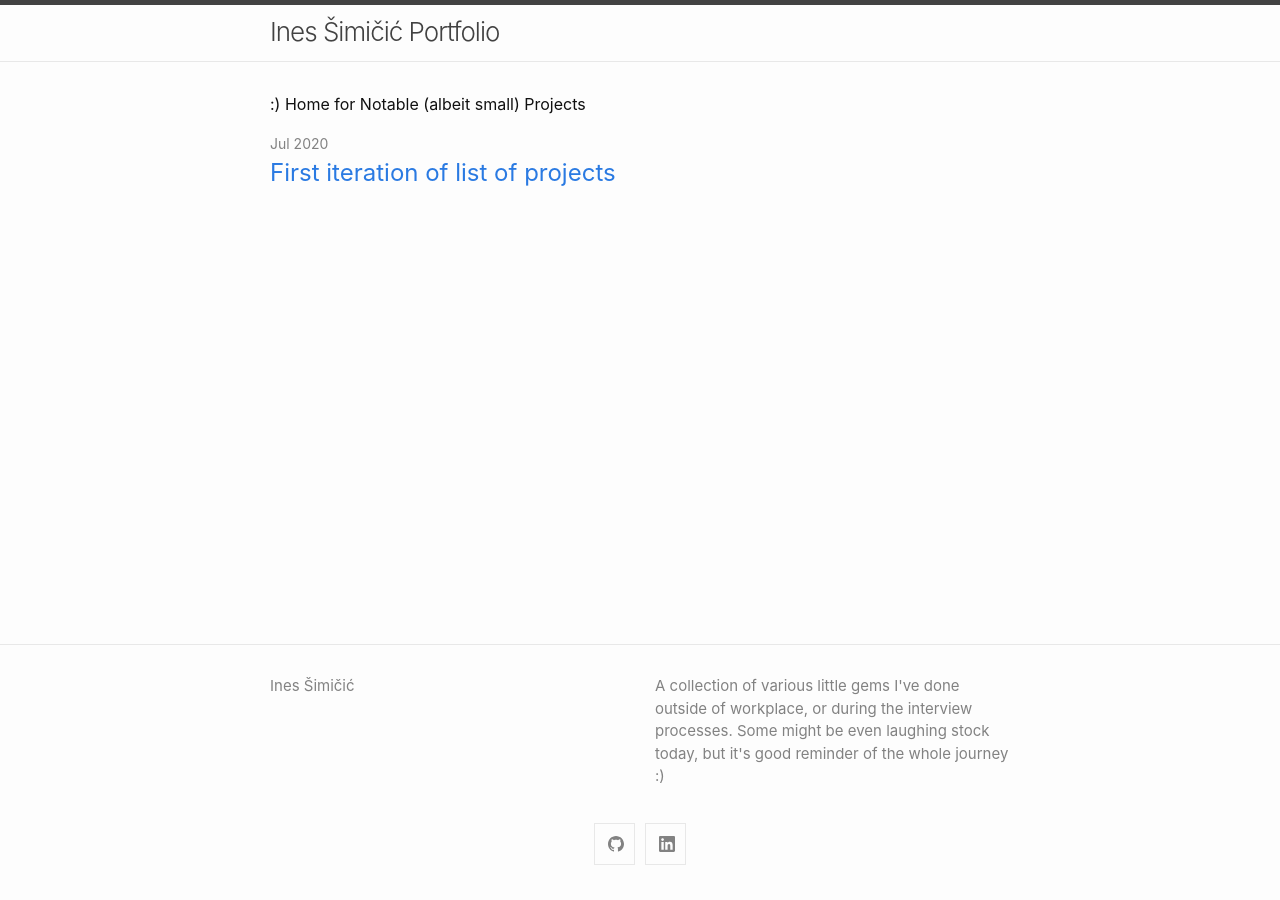
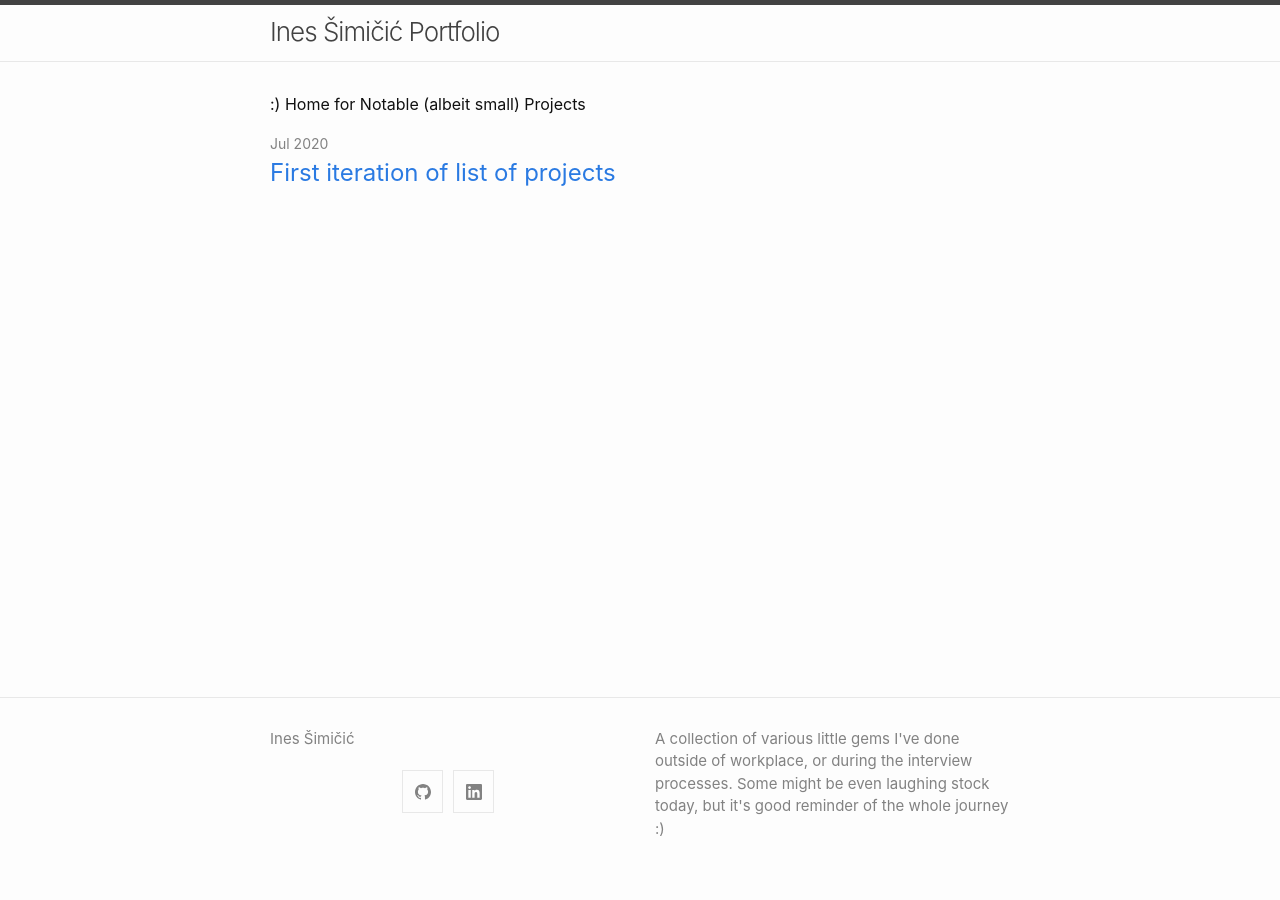
Before and after one commit to inesucrvenom/inesucrvenom.github.io, a Jekyll site: the page built from index.md, in a window 1280 px wide. Built offline with Jekyll 4.4.1, drawn with Linux system fonts in a browser that asks for light colours; the list of posts is cut into pages by our own code.

Commit message:
move social links below the author

```diff
--- a/_includes/footer.html
+++ b/_includes/footer.html
@@ -15,16 +15,16 @@
           {%- endif %}
         </ul>
       {%- endif %}
+      <div class="social-links">
+        {%- include social.html -%}
+      </div>
+
       </div>
       <div class="footer-col">
         <p>{{ site.description | escape }}</p>
       </div>
     </div>
 
-    <div class="social-links">
-      {%- include social.html -%}
-    </div>
-
   </div>
 
 </footer>
```
